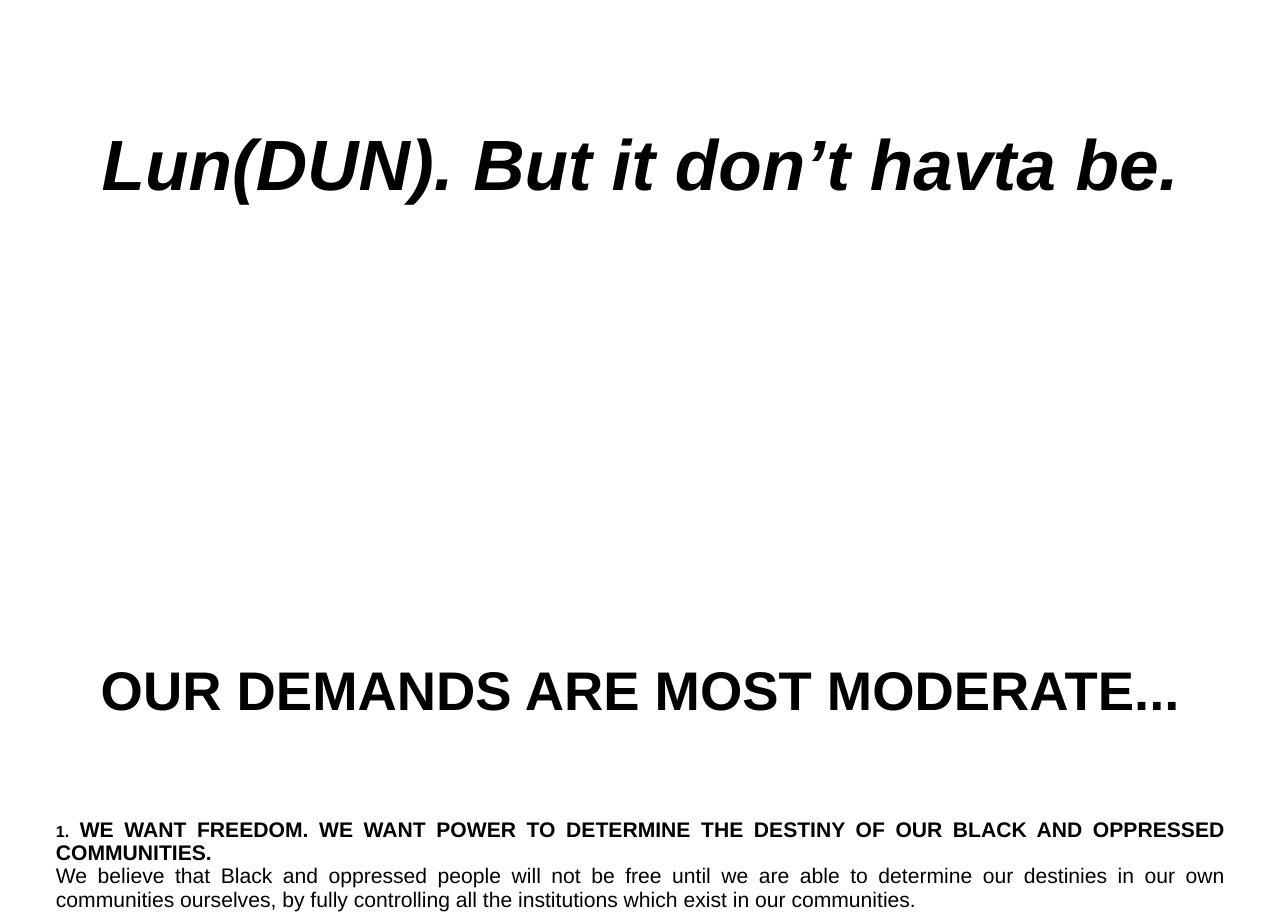
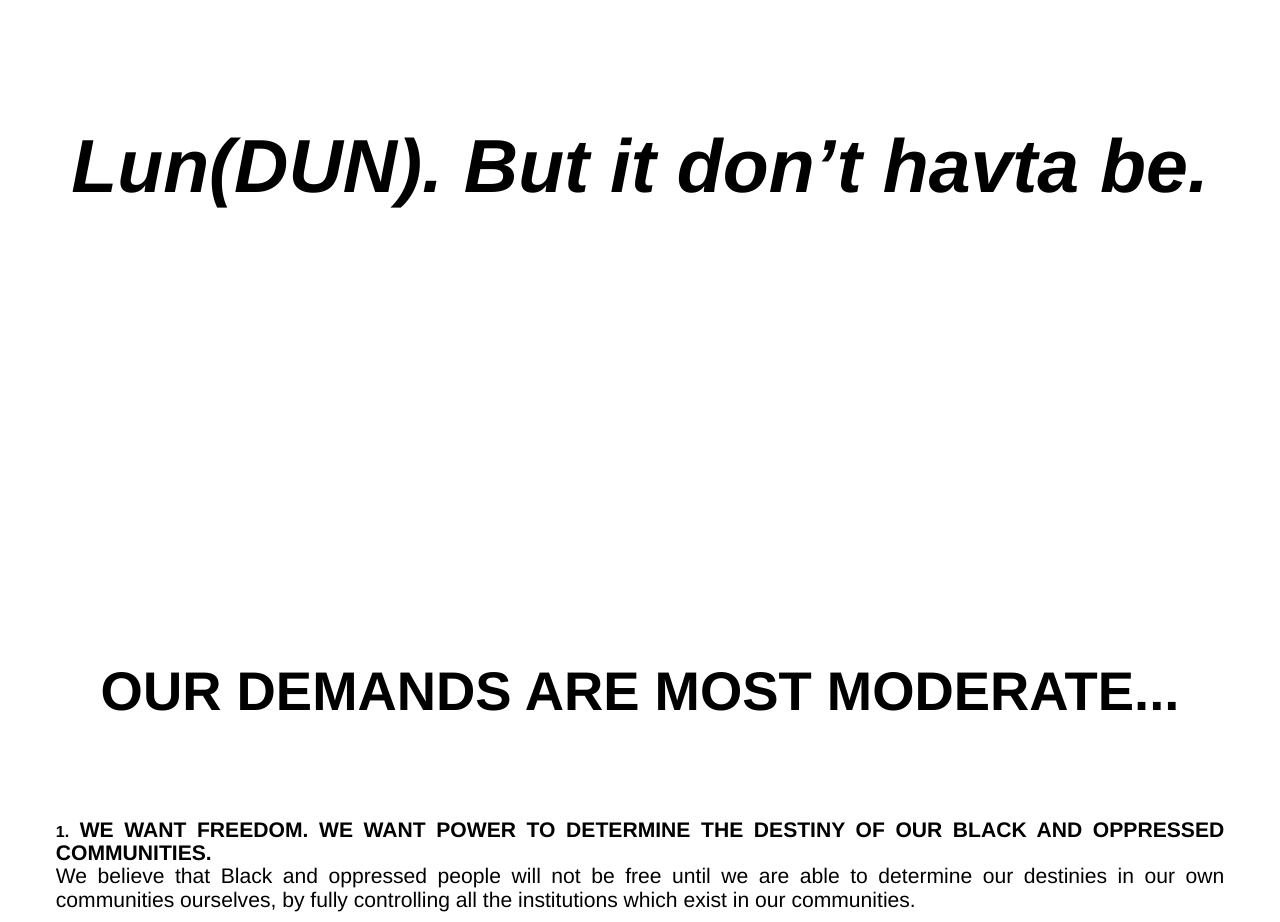
Before and after one commit to 19Horses/Hegemony, a React (Vite) app: page / in a window 1280 px wide. Shown: the part 4500-5422 px from the top of the page. Built offline with nearby package versions, Linux system fonts and the light colour scheme.

Commit message:
Bigger text for lundun

```diff
--- a/src/App.css
+++ b/src/App.css
@@ -119,7 +119,8 @@ p {
 
 .full-page-text {
   text-align: center;
-  font-size: calc(20px + 4vw);
+  font-size: calc(24px + 4vw);
+  padding: 0px 12px;
 }
 
 .title {
```
